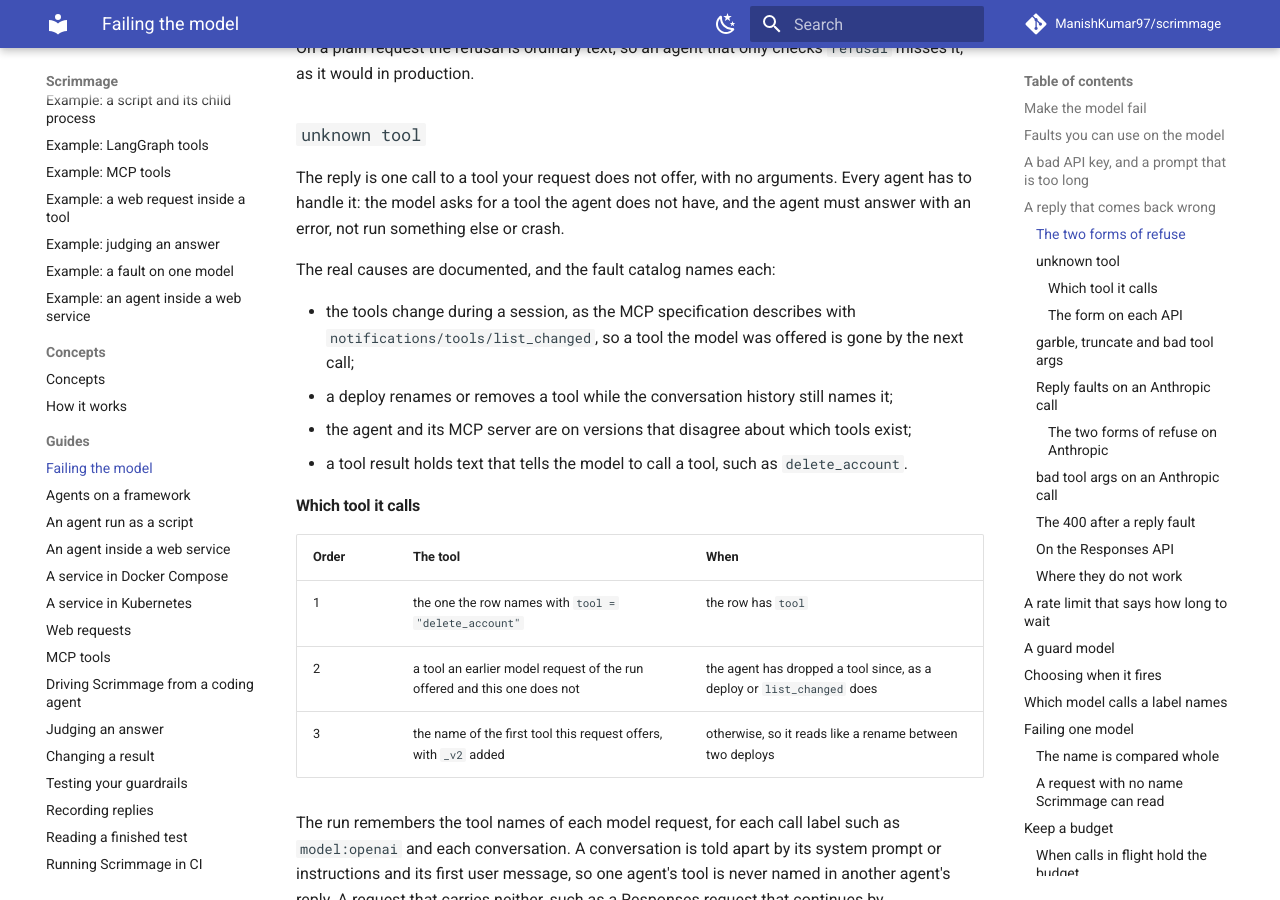
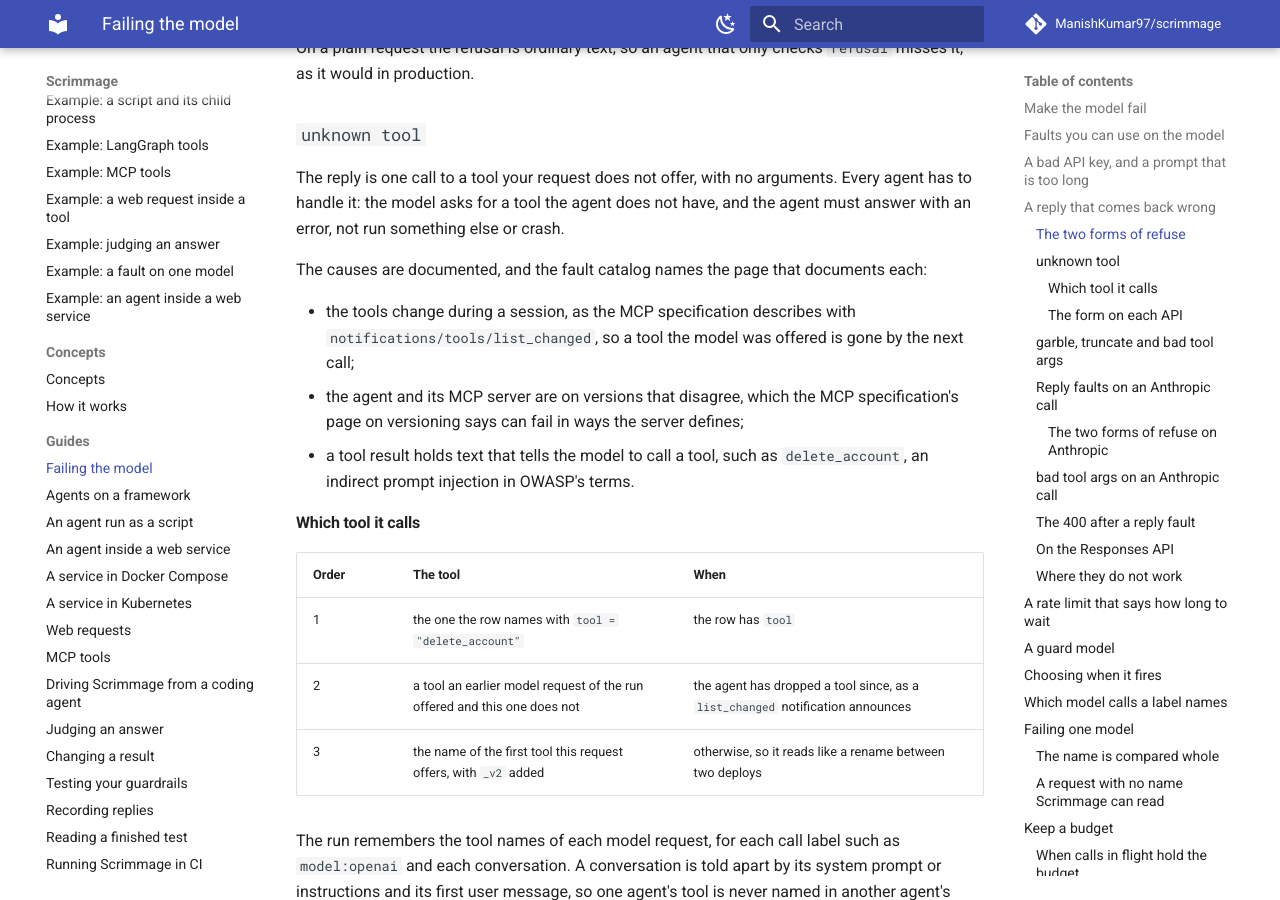
Before and after one commit to ManishKumar97/scrimmage, an MkDocs documentation site: the page built from docs/model-faults.md, in a window 1280 px wide and 900 px high, scrolled down 4595 px. Built offline with MkDocs 1.6.1 and Material for MkDocs 9.7.7, drawn with Linux system fonts in a browser that asks for light colours; comment, search, counter and statistics services are not loaded.

Commit message:
docs(catalog): cite a page for each cause of unknown tool or drop it
Version skew cites the MCP versioning page and prompt injection OWASP's LLM01, each with what the page does and does not say. The deploy rename has no page read, so it leaves the source and the docs. The list_changed entry now states the subscription condition.

```diff
--- a/docs/model-faults.md
+++ b/docs/model-faults.md
@@ -148,19 +148,18 @@ On a plain request the refusal is ordinary text, so an agent that only checks `r
 The reply is one call to a tool your request does not offer, with no arguments.
 Every agent has to handle it: the model asks for a tool the agent does not have, and the agent must answer with an error, not run something else or crash.
 
-The real causes are documented, and the fault catalog names each:
+The causes are documented, and the fault catalog names the page that documents each:
 
 - the tools change during a session, as the MCP specification describes with `notifications/tools/list_changed`, so a tool the model was offered is gone by the next call;
-- a deploy renames or removes a tool while the conversation history still names it;
-- the agent and its MCP server are on versions that disagree about which tools exist;
-- a tool result holds text that tells the model to call a tool, such as `delete_account`.
+- the agent and its MCP server are on versions that disagree, which the MCP specification's page on versioning says can fail in ways the server defines;
+- a tool result holds text that tells the model to call a tool, such as `delete_account`, an indirect prompt injection in OWASP's terms.
 
 #### Which tool it calls
 
 | Order | The tool | When |
 |---|---|---|
 | 1 | the one the row names with `tool = "delete_account"` | the row has `tool` |
-| 2 | a tool an earlier model request of the run offered and this one does not | the agent has dropped a tool since, as a deploy or `list_changed` does |
+| 2 | a tool an earlier model request of the run offered and this one does not | the agent has dropped a tool since, as a `list_changed` notification announces |
 | 3 | the name of the first tool this request offers, with `_v2` added | otherwise, so it reads like a rename between two deploys |
 
 The run remembers the tool names of each model request, for each call label such as `model:openai` and each conversation.
```
Also changed, not shown: docs/fault-catalog.toml (+1 -1 lines).
